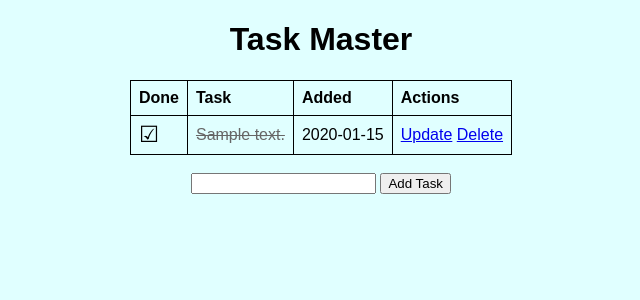
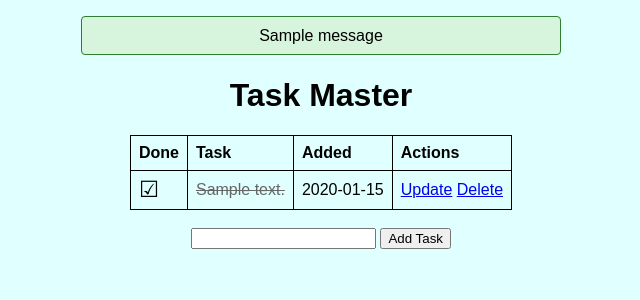
Before and after one commit to engineerdiaa/Task-Master, a Flask app: page / in a window 1280 px wide. Shown: the top 300 px of the page, without its empty margins (319-959 px from the left). Run offline with Flask 3, Linux system fonts and the light colour scheme; tables that the repository leaves empty hold one stand-in row (values such as "Sample post"); one stand-in notice (Sample message) is shown.

Commit message:
Show a confirmation message after each change
Adding, editing or deleting a task now shows "Task added." (etc.) at
the top of the next page, using Flask's flash messages. Validation
errors keep their inline message next to the form.

Flash messages live in the signed session cookie, so the app now needs
a secret key. It is taken from FLASK_SECRET_KEY if set; otherwise a
random key is generated once and kept in instance/secret_key, which is
not tracked by git.

Co-Authored-By: Claude Opus 5.5 <noreply@anthropic.com>
Claude-Session: https://claude.ai/code/session_01HemtpX75pE8BVtGnttBAGB

```diff
--- a/app.py
+++ b/app.py
@@ -1,4 +1,5 @@
 import os
+import secrets
 
 from flask import Flask, render_template
 from flask_migrate import Migrate, upgrade
@@ -26,6 +27,8 @@ def create_app(test_config=None):
     app.config.from_prefixed_env()
     if test_config:
         app.config.update(test_config)
+    if not app.config['SECRET_KEY']:
+        app.config['SECRET_KEY'] = instance_secret_key(app)
 
     db.init_app(app)
     migrate.init_app(app, db, directory=os.path.join(app.root_path, 'migrations'))
@@ -41,6 +44,22 @@ def create_app(test_config=None):
     return app
 
 
+def instance_secret_key(app):
+    """Return a random secret key saved in the instance folder, creating it
+    the first time. The key signs the session cookie (used for messages
+    like "Task added"), so it must stay private: instance/ is not in git."""
+    path = os.path.join(app.instance_path, 'secret_key')
+    if os.path.exists(path):
+        with open(path) as f:
+            return f.read().strip()
+
+    key = secrets.token_hex(32)
+    os.makedirs(app.instance_path, exist_ok=True)
+    with open(path, 'w') as f:
+        f.write(key)
+    return key
+
+
 def handle_http_error(error):
     return render_template('error.html', error=error), error.code
 
--- a/static/css/styles.css
+++ b/static/css/styles.css
@@ -68,3 +68,21 @@ form.inline {
     text-decoration: line-through;
     color: #666;
 }
+
+/* Confirmation messages ("Task added.") */
+.flashes {
+    max-width: 30em;
+    margin: 1em auto 0;
+}
+
+.flash {
+    margin: 0;
+    padding: 0.6em 1em;
+    border-radius: 4px;
+    text-align: center;
+}
+
+.flash-success {
+    background-color: #d7f5dd;
+    border: 1px solid #2e7d32;
+}
--- a/tasks.py
+++ b/tasks.py
@@ -1,5 +1,5 @@
-from flask import (Blueprint, abort, current_app, redirect, render_template,
-                   request, url_for)
+from flask import (Blueprint, abort, current_app, flash, redirect,
+                   render_template, request, url_for)
 from sqlalchemy.exc import SQLAlchemyError
 
 from models import TASK_MAX_LENGTH, Todo, db
@@ -47,6 +47,7 @@ def index():
         new_task = Todo(content=task_content)
         db.session.add(new_task)
         save_changes('add your task')
+        flash('Task added.', 'success')
         return redirect(url_for('tasks.index'))
 
     return render_template('index.html', tasks=all_tasks())
@@ -66,6 +67,7 @@ def delete(task_id):
     task_to_delete = db.get_or_404(Todo, task_id, description=TASK_NOT_FOUND)
     db.session.delete(task_to_delete)
     save_changes('delete that task')
+    flash('Task deleted.', 'success')
     return redirect(url_for('tasks.index'))
 
 
@@ -81,6 +83,7 @@ def update(task_id):
 
         task.content = content
         save_changes('update your task')
+        flash('Task updated.', 'success')
         return redirect(url_for('tasks.index'))
 
     return render_template('update.html', task=task, content=task.content)
--- a/templates/base.html
+++ b/templates/base.html
@@ -7,6 +7,15 @@
     {%block head%}{%endblock%}
 </head>
 <body>
+{% with messages = get_flashed_messages(with_categories=true) %}
+{% if messages %}
+<div class="flashes">
+    {% for category, message in messages %}
+    <p class="flash flash-{{ category }}" role="status">{{ message }}</p>
+    {% endfor %}
+</div>
+{% endif %}
+{% endwith %}
 {%block body%}{%endblock%}
 </body>
 </html>
```
Also changed, not shown: README.md.
